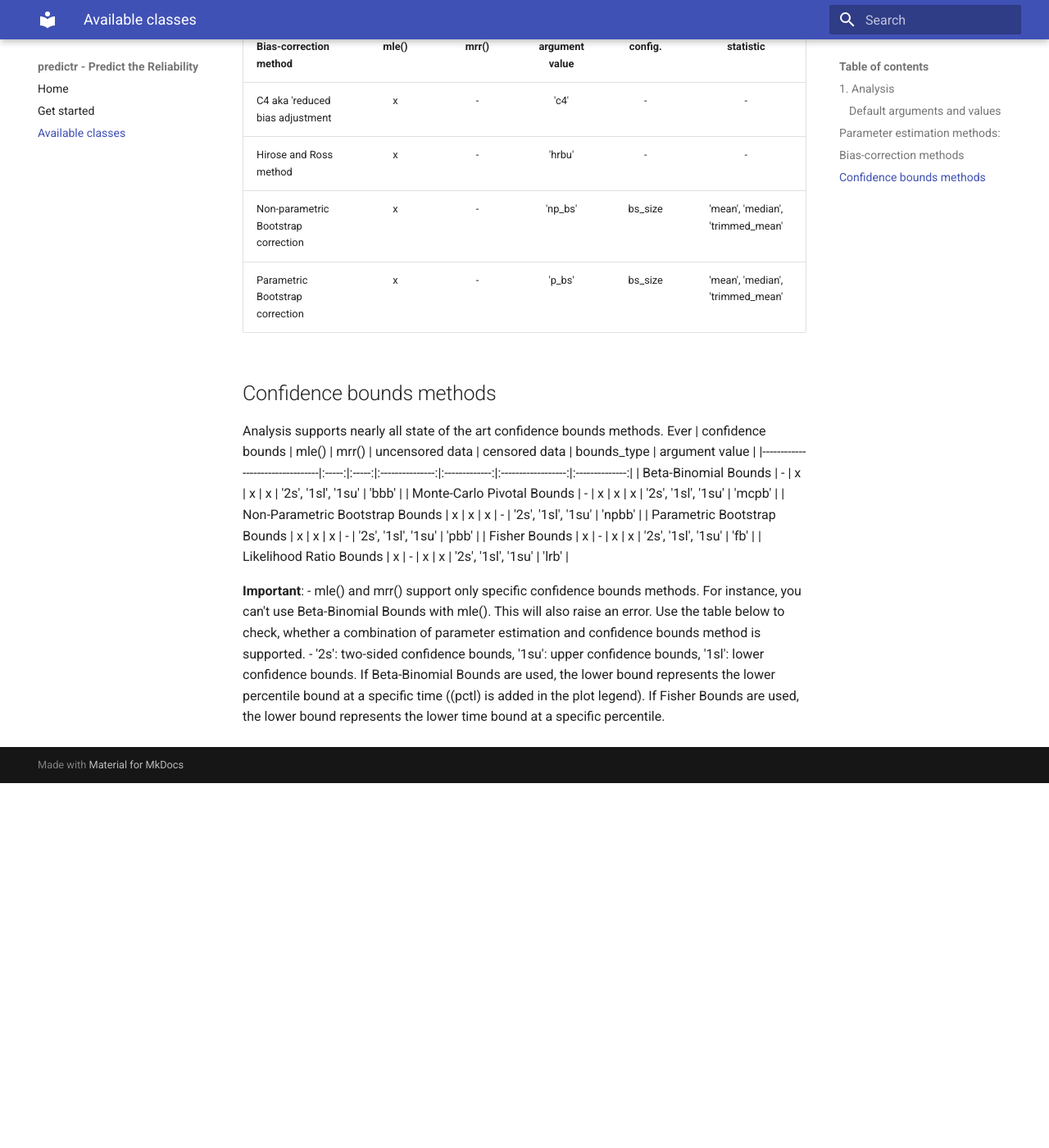
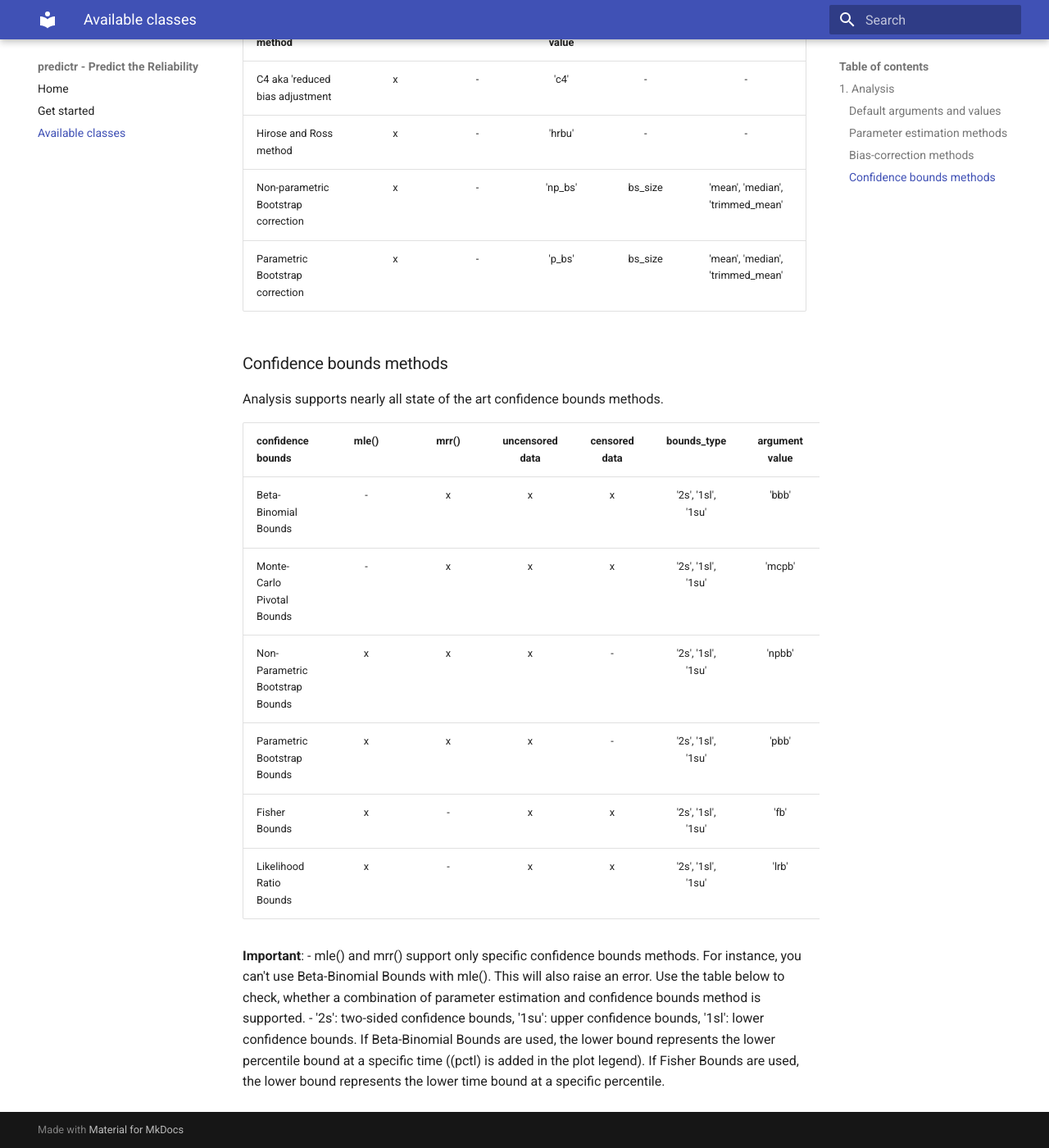
Before and after one commit to tvtoglu/predictr, an MkDocs documentation site: the page built from docs/classes.md, in a window 1280 px wide and 1400 px high, scrolled down 1880 px. Shown: the whole window at 82% size. Built offline with MkDocs 1.6.1 and Material for MkDocs 9.7.7, drawn with Linux system fonts in a browser that asks for light colours; before the commit the page ends 2835 px from its top, so only the background shows below that; some of the changed text lies outside the part shown.

Commit message:
Update classes.md

````diff
--- a/docs/classes.md
+++ b/docs/classes.md
@@ -23,7 +23,7 @@ This table provides information on alle arguments that are passed to the Analysi
 
 - df = None will raise an error. There has to be at least one failure.
 
-## Parameter estimation methods:
+### Parameter estimation methods
 One can use either the Maximum Likelihoof Estimation or Median Rank Regression.
 
 **Maximum likelihood estimation (MLE):**
@@ -38,7 +38,7 @@ from predictr import Analysis
 prototype_a = Analysis(...) # create an instance
 prototype_a.mrr() # use instance methods
 ```
-## Bias-correction methods
+### Bias-correction methods
 Since parameter estimation methods are only asymptotically unbiased (sample sizes -> "infinity"), bias-correction methods are useful when you have only a few failures. These methods correct the Weibull shape and scale parameter.
 The following table provides possible configurations. Bias-corrections for mrr() are not supported, yet.<br>
 
@@ -49,8 +49,9 @@ The following table provides possible configurations. Bias-corrections for mrr()
 | Non-parametric Bootstrap correction |   x   |   -   |     'np_bs'    | bs_size | 'mean', 'median', 'trimmed_mean' |
 | Parametric Bootstrap correction     |   x   |   -   |     'p_bs'     | bs_size | 'mean', 'median', 'trimmed_mean' |
 
-## Confidence bounds methods
-Analysis supports nearly all state of the art confidence bounds methods. Ever
+### Confidence bounds methods
+Analysis supports nearly all state of the art confidence bounds methods.
+
 | confidence bounds               | mle() | mrr() | uncensored data | censored data |    bounds_type     | argument value |
 |---------------------------------|:-----:|:-----:|:---------------:|:-------------:|:------------------:|:--------------:|
 | Beta-Binomial Bounds            |   -   |   x   |        x        |       x       | '2s', '1sl', '1su' |      'bbb'     |
````
